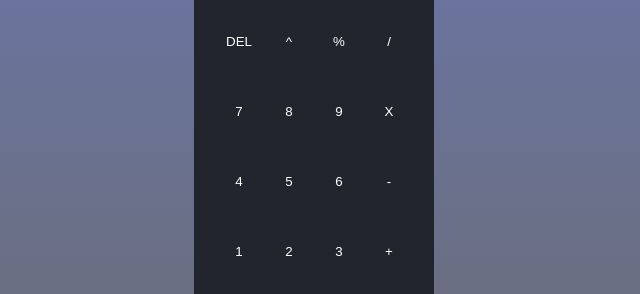
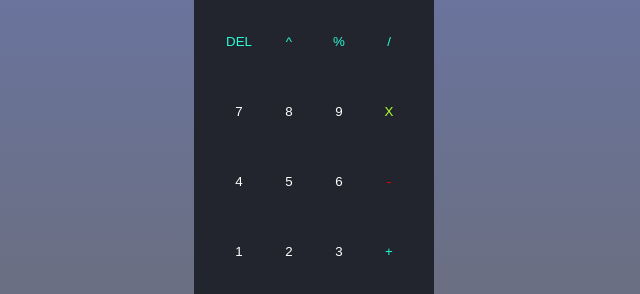
Before and after one commit to davidoludolapo/Simple-Calculator, a plain HTML site: page index.html in a window 1280 px wide. Shown: the part 286-580 px from the top of the page, 326-966 px from the left. Drawn offline with Linux system fonts and the light colour scheme.

Commit message:
updated styles.css

```diff
--- a/styles.css
+++ b/styles.css
@@ -52,16 +52,25 @@ button {
     cursor: pointer;
 }
 
-button [value="DEL"] {
+button[value="DEL"] {
     color: #26fbd5;
 }
-button [value="+/-"] {
+button[value="^"] {
     color: #26fbd5;
 }
-button [value="%"] {
+button[value="%"] {
     color: #26fbd5;
 }
-button [value="/"] {
+button[value="/"] {
+    color: #26fbd5;
+}
+button[value="X"] {
+    color: greenyellow;
+}
+button[value="-"] {
+    color: red;
+}
+button[value="+"] {
     color: #26fbd5;
 }
 
@@ -76,5 +85,5 @@ button[value="="]:hover {
 }
 button[value="relo"]:hover {
     background-color: red;
-    color: #333;
+    color: rgb(255, 255, 255);
 }
```
